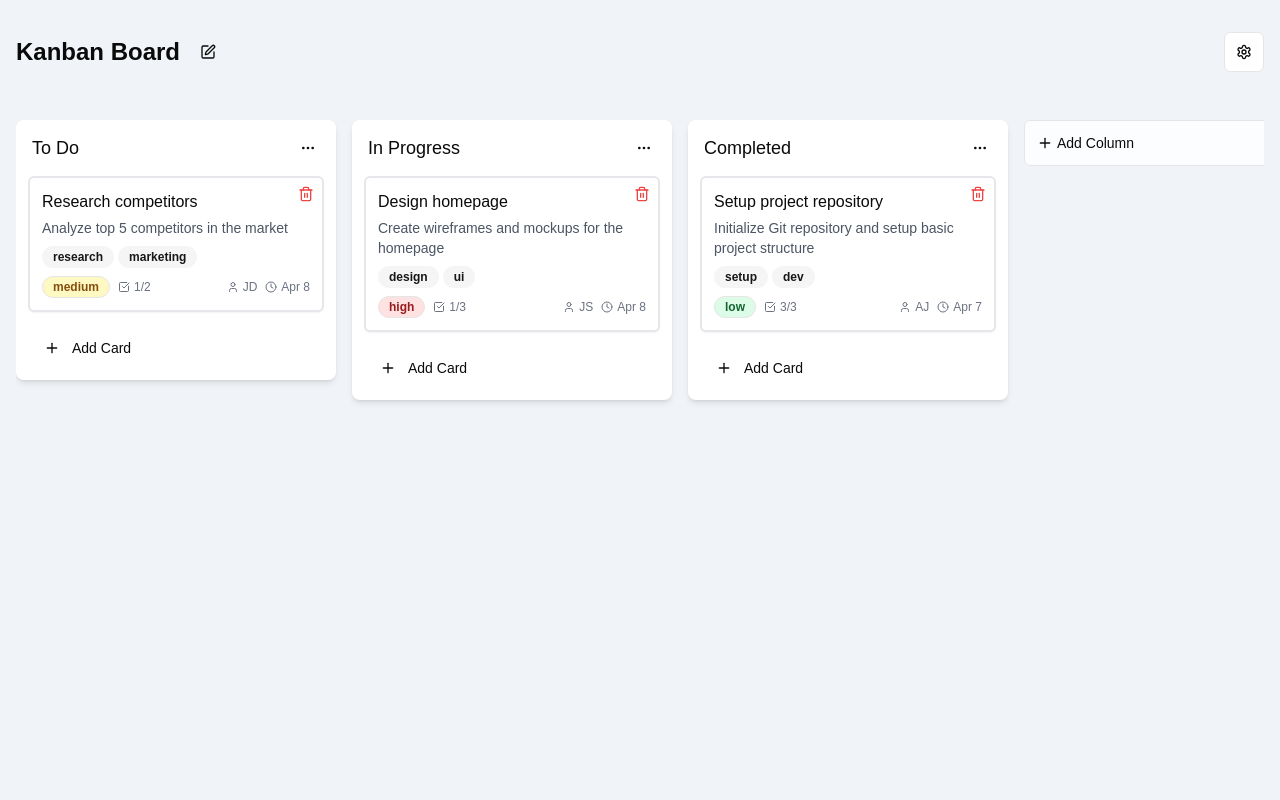
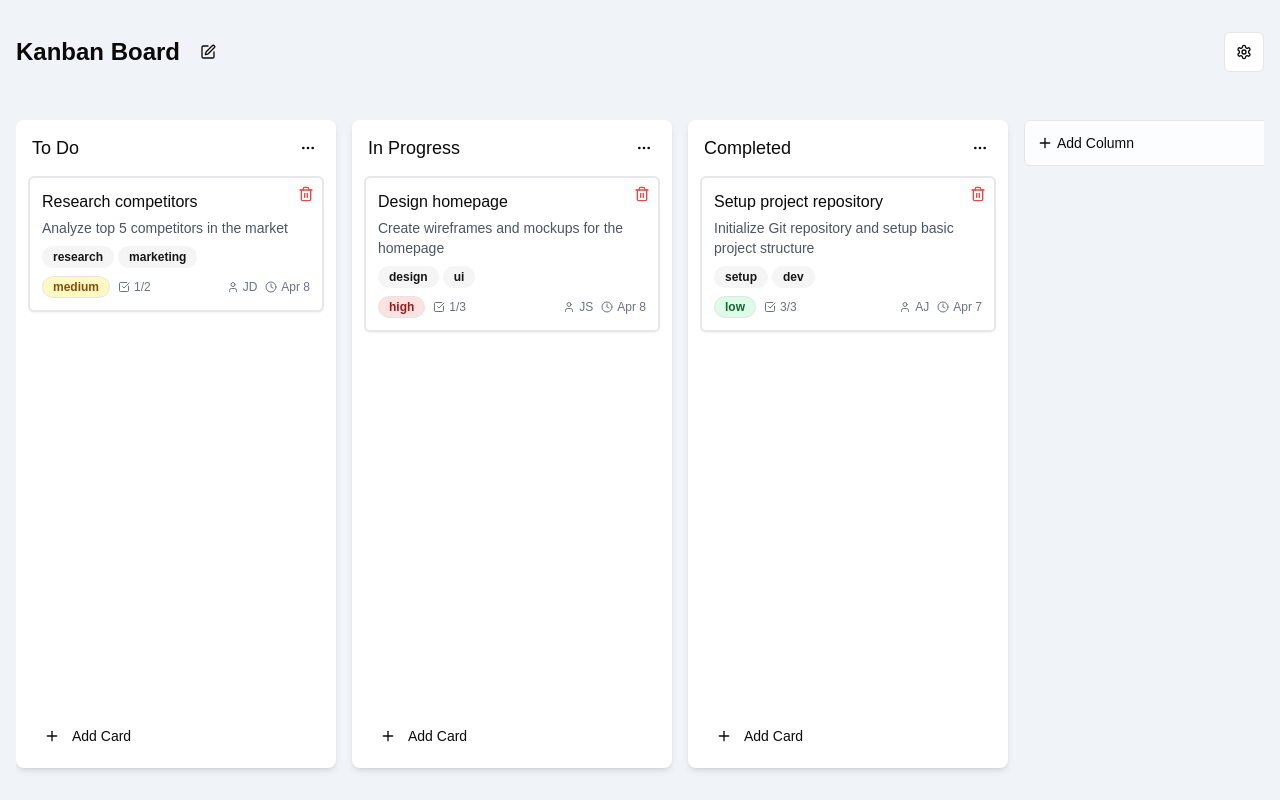
Before and after one commit to jjteoh-thewebdev/next-kanban, a Next.js app: page / in a window 1280 px wide. Built offline with nearby package versions, Linux system fonts and the light colour scheme.

Commit message:
style: make columns equal height
make columns equal height

```diff
--- a/app/layout.tsx
+++ b/app/layout.tsx
@@ -13,8 +13,8 @@ export default function RootLayout({
   children: React.ReactNode;
 }>) {
   return (
-    <html lang="en">
-      <body>
+    <html lang="en" suppressHydrationWarning>
+      <body className="flex flex-col h-screen overflow-hidden">
         {children}
         <Toaster />
       </body>
--- a/components/kanban-board.tsx
+++ b/components/kanban-board.tsx
@@ -105,7 +105,7 @@ export function KanbanBoard() {
 
   return (
     <div
-      className="min-h-screen flex flex-col transition-colors"
+      className="min-h-screen overflow-hidden flex flex-col transition-colors"
       style={{
         background:
           board.background.type === "color"
```
